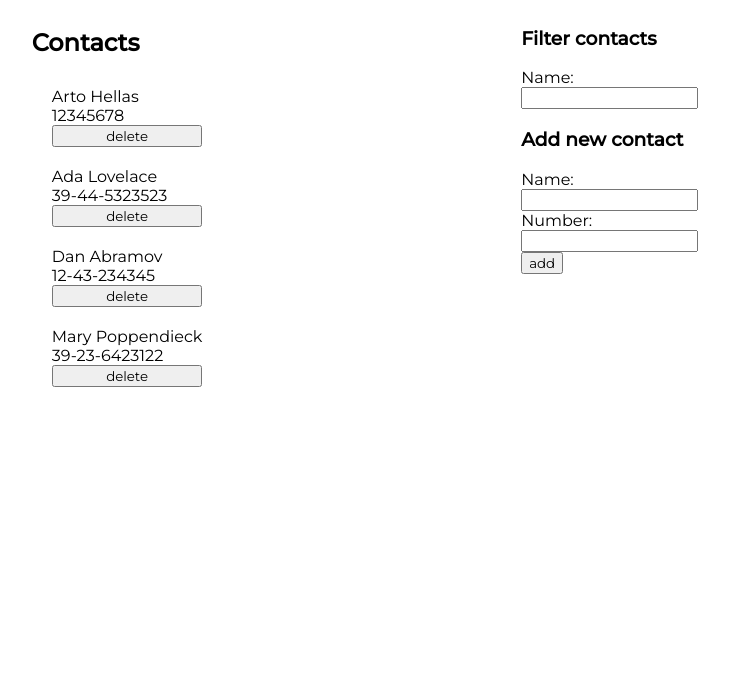
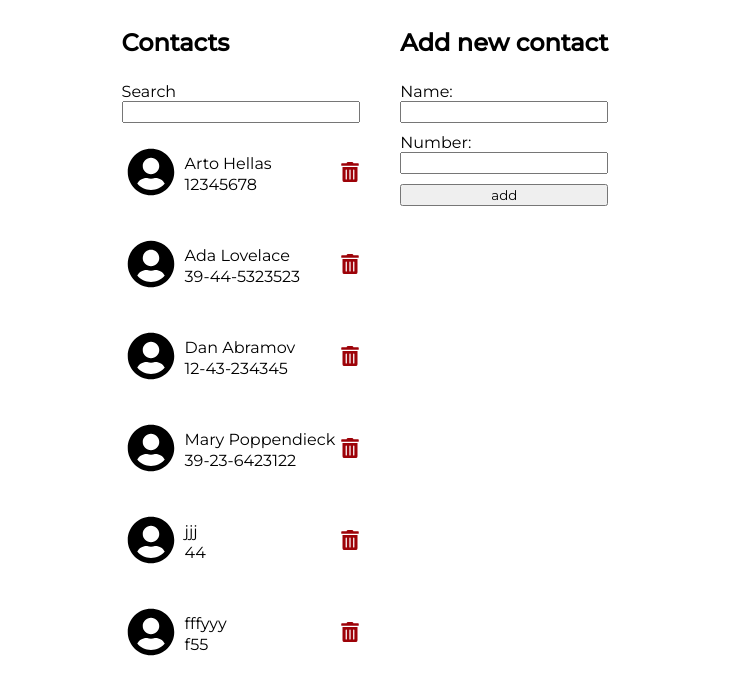
Before and after one commit to avreally/phonebook, a React (Create React App) app in the folder part2/phonebook/: page / in a window 1280 px wide. Shown: the top 694 px of the page, without its empty margins (275-1004 px from the left). Built offline with nearby package versions, Linux system fonts and the light colour scheme; data requests are answered from the project's data file.

Commit message:
Improved css

```diff
--- a/part2/phonebook/db.json
+++ b/part2/phonebook/db.json
@@ -19,6 +19,16 @@
       "name": "Mary Poppendieck",
       "number": "39-23-6423122",
       "id": 4
+    },
+    {
+      "name": "jjj",
+      "number": "44",
+      "id": 7
+    },
+    {
+      "name": "fffyyy",
+      "number": "f55",
+      "id": 8
     }
   ]
 }
--- a/part2/phonebook/package.json
+++ b/part2/phonebook/package.json
@@ -7,8 +7,10 @@
     "@testing-library/react": "^11.2.7",
     "@testing-library/user-event": "^12.8.3",
     "axios": "^0.21.1",
+    "prettier": "^2.3.2",
     "react": "^17.0.2",
     "react-dom": "^17.0.2",
+    "react-icons": "^4.2.0",
     "react-scripts": "4.0.3",
     "web-vitals": "^1.1.2"
   },
--- a/part2/phonebook/src/App.js
+++ b/part2/phonebook/src/App.js
@@ -1,6 +1,8 @@
 import React, { useState, useEffect } from "react";
 import personService from "./services/persons";
 import "./index.css";
+import { FaUserCircle, FaTrashAlt } from "react-icons/fa";
+import { IconContext } from "react-icons";
 
 const Notification = ({ message }) => {
   if (message === null) {
@@ -21,7 +23,7 @@ const Error = ({ message }) => {
 const Filter = ({ newFilter, handleFilter }) => {
   return (
     <div className="filter">
-      Name: <input value={newFilter} onChange={handleFilter} />
+      Search <input value={newFilter} onChange={handleFilter} />
     </div>
   );
 };
@@ -35,15 +37,15 @@ const Form = ({
 }) => {
   return (
     <form onSubmit={addName} className="form">
-      <div className="name">
+      <div className="form-name">
         Name: <input value={newName} onChange={handleNameChange} />
       </div>
-      <div className="number">
+      <div className="form-number">
         Number: <input value={newNumber} onChange={handleNumberChange} />
       </div>
-      <div>
-        <button type="submit">add</button>
-      </div>
+      <button className="button-add" type="submit">
+        add
+      </button>
     </form>
   );
 };
@@ -52,17 +54,28 @@ const Person = ({ person, handleDelete }) => {
   return (
     <div>
       {
-        <p className="person">
-          <div>
-            {person.name}
+        <div className="person-container">
+          <div className="person">
+            <IconContext.Provider value={{ size: "3em" }}>
+              <div className="person-avatar">
+                <FaUserCircle />
               </div>
-          <div>
-            {person.number}{" "}
+            </IconContext.Provider>
+            <div className="person-info">
+              <div>{person.name}</div>
+              <div>{person.number} </div>
             </div>
-          <button onClick={() => handleDelete(person)} name={person.name}>
-            delete
+          </div>
+
+          <button
+            className="button-delete"
+            onClick={() => handleDelete(person)}
+            name={person.name}
+          >
+            <FaTrashAlt />
+            {/*delete*/}
           </button>
-        </p>
+        </div>
       }
     </div>
   );
@@ -191,22 +204,23 @@ const App = () => {
   };
 
   return (
+    <div>
+      <Notification message={notificationMessage} />
+      <Error message={errorMessage} />
       <div className="container">
         {/*<h2>Phonebook</h2>*/}
-      <Notification message={notificationMessage} />
-      <Error message={errorMessage} />
         <div className="contacts">
           <h2>Contacts</h2>
+          <Filter newFilter={newFilter} handleFilter={handleFilter} />
           <Persons
             persons={persons}
             newFilter={newFilter}
             handleDelete={handleDelete}
           />
         </div>
-      <div className="right-sidebar">
-        <h3>Filter contacts</h3>
-        <Filter newFilter={newFilter} handleFilter={handleFilter} />
-        <h3>Add new contact</h3>
+        <div className="add-contact">
+          {/*<h3>Filter contacts</h3>*/}
+          <h2>Add new contact</h2>
           <Form
             addName={addName}
             newName={newName}
@@ -216,6 +230,7 @@ const App = () => {
           />
         </div>
       </div>
+    </div>
   );
 };
 
--- a/part2/phonebook/src/index.css
+++ b/part2/phonebook/src/index.css
@@ -1,29 +1,89 @@
 * {
-  font-family: 'Montserrat', sans-serif;
+  font-family: "Montserrat", sans-serif;
 }
 
 .container {
   display: flex;
   flex-direction: row;
-  justify-content: space-evenly;
+  justify-content: center;
 }
 
-.filter, .form, .name, .number {
+.filter,
+.form,
+.form-name,
+.form-number {
   display: flex;
   flex-direction: column;
-  max-width: 200px;
+  /*max-width: 200px;*/
 }
 
-.contacts, .right-sidebar {
+.filter {
+  padding: 5px 0;
+}
+
+.form-name,
+.form-number {
+  padding: 5px 0;
+}
+
+.button-add {
+  margin: 5px 0;
+}
+
+.contacts,
+.add-contact {
   display: flex;
   flex-direction: column;
+  padding: 0 20px;
+}
+
+.person-container {
+  display: flex;
+  flex-direction: row;
+  padding: 15px 0;
+  margin: 0;
+  justify-content: space-between;
 }
 
 .person {
   display: flex;
+  flex-direction: row;
+  /*justify-content: space-between;*/
+}
+
+.person-avatar {
+  padding: 5px;
+}
+
+.person-info {
+  display: flex;
   flex-direction: column;
-  padding: 10px 20px;
+  padding: 10px 5px;
+  justify-content: space-around;
+  max-width: 180px;
+}
+
+.button-delete {
+  /*border-radius: 50%;*/
+  appearance: none;
   margin: 0;
+  padding: 0;
+  border-style: none;
+  background-color: transparent;
+}
+
+.button-delete:active {
+  transform: scale(0.9);
+}
+
+.button-delete svg {
+  width: 20px;
+  height: 20px;
+  fill: #9d0208;
+}
+
+.button-delete:hover {
+  cursor: pointer;
 }
 
 .notification {
@@ -33,7 +93,7 @@
   border-style: solid;
   border-radius: 2px;
   padding: 10px;
-  margin-bottom: 10px;
+  /*margin-bottom: 10px;*/
 }
 
 .error {
```
Also changed, not shown: 1 other file (tests, documents, lock files or other folders). Lines whose indentation alone changed are shown as unchanged.
